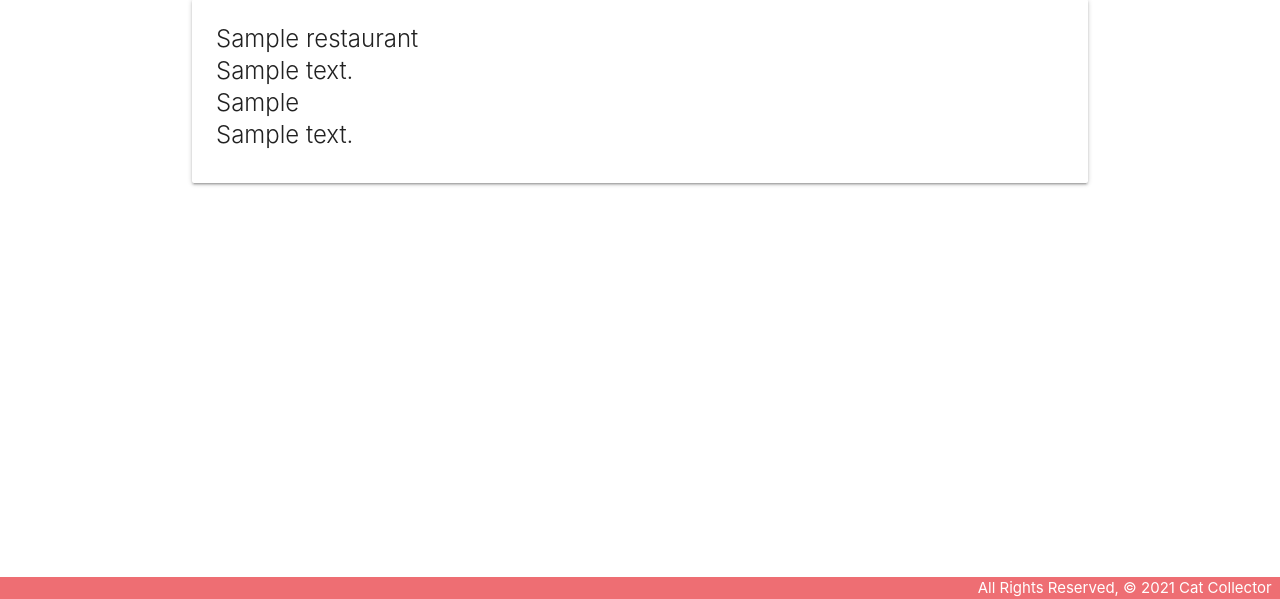
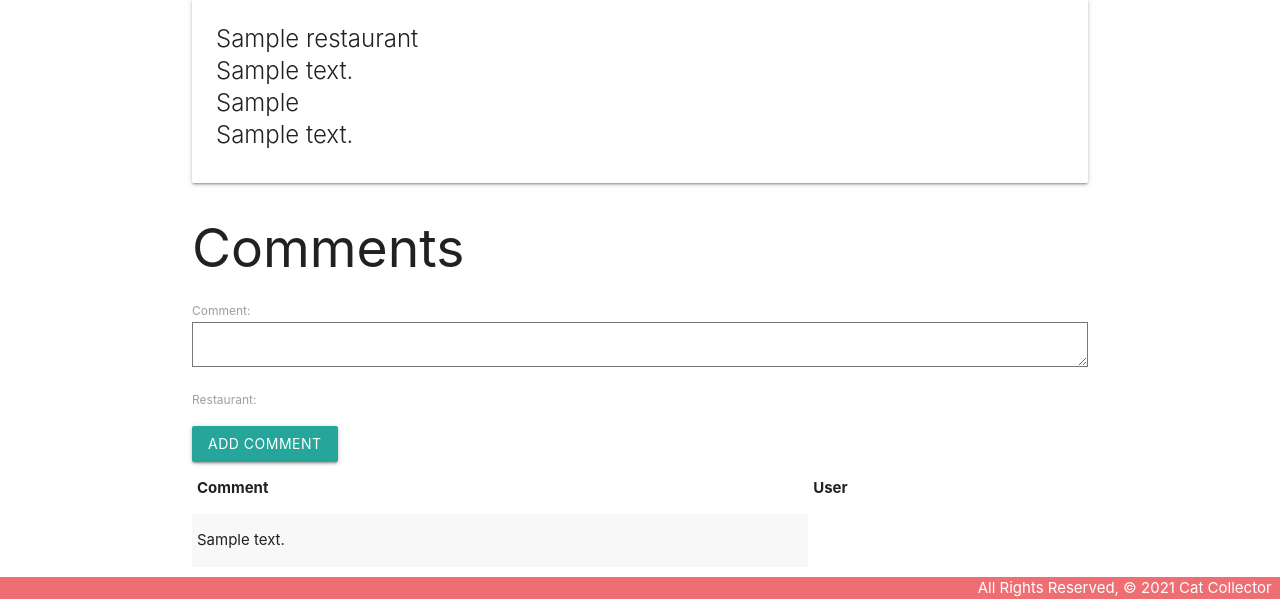
Before and after one commit to nsaltamachia/p3, a Django app: page /restaurants/1/ in a window 1280 px wide. Shown: the part 201-800 px from the top of the page. Run offline with Django 4.2, Linux system fonts and the light colour scheme; tables that the repository leaves empty hold one stand-in row (values such as "Sample post").

Commit message:
adds comment & add comment feature to restuarant details template

```diff
--- a/main_app/admin.py
+++ b/main_app/admin.py
@@ -1,5 +1,6 @@
 from django.contrib import admin
-from .models import Restaurant
+from .models import Restaurant, Comment
 
 # Register your models here.
 admin.site.register(Restaurant)
+admin.site.register(Comment)
--- /dev/null
+++ b/main_app/forms.py
@@ -0,0 +1,7 @@
+from django.forms import ModelForm
+from .models import Comment
+
+class CommentForm(ModelForm):
+    class Meta:
+        model = Comment
+        fields = '__all__'
--- a/main_app/models.py
+++ b/main_app/models.py
@@ -18,14 +18,7 @@
 
 class Comment(models.Model):
     comment = models.TextField(max_length=400)
-    created_at = models.DateTimeField(auto_now_add=True)
     restaurant = models.ForeignKey(Restaurant, on_delete=models.CASCADE)
-    user = models.ForeignKey(User, on_delete=models.CASCADE)
-
-    upvotes = models.IntegerField(default=0)
 
     def __str__(self):
-        return f"Comment by {self.user} on {self.post}"
-
-    class Meta:
-        ordering = ['-date']
+        return f"{self.id}"
--- a/main_app/templates/restaurants/detail.html
+++ b/main_app/templates/restaurants/detail.html
@@ -1,6 +1,7 @@
 {% extends 'base.html' %}
 {% block content %}
 
+<!-- DETAILS SECTION -->
 <h1>Restaurant Details</h1>
 
 <div class="card">
@@ -13,5 +14,32 @@
             </div>
     </div>
 </div>
+<!-- COMMENTS SECTION -->
+<h2>Comments</h2>
+
+<div class="col s6">
+    <form action="{% url 'add_comment' restaurant.id %}" method="POST">
+    {% csrf_token %}
+    <!-- Render the inputs -->
+    {{ comment_form.as_p }}
+    <input type="submit" class="btn" value="Add Comment">
+  </form>
+    <table class="striped">
+      <thead>
+        <tr><th>Comment</th><th>User</th></tr>
+      </thead>
+      <tbody>
+        {% for comment in restaurant.comment_set.all %}
+          <tr>
+            <td>{{comment.comment}}</td>
+
+          </tr>
+        {% endfor %}
+      </tbody>
+    </table>
+  </div>
+
+
+
 
 {% endblock %}
--- a/main_app/urls.py
+++ b/main_app/urls.py
@@ -7,4 +7,5 @@
   path('restaurants/', views.restaurants_index, name='index'),
   path('restaurants/create/', views.RestaurantCreate.as_view(), name='restaurants_create'),
   path('restaurants/<int:restaurant_id>/', views.restaurant_detail, name='detail'),
+  path('restaurants/<int:restaurant_id>/add_comment/', views.add_comment, name='add_comment'),
 ]
--- a/main_app/views.py
+++ b/main_app/views.py
@@ -1,7 +1,7 @@
-from django.shortcuts import render
+from django.shortcuts import render, redirect
 from .models import Restaurant
 from django.views.generic.edit import CreateView, DeleteView, UpdateView
-
+from .forms import CommentForm
 
 # Create your views here.
 def home(request):
@@ -27,6 +27,15 @@
 
 def restaurant_detail(request, restaurant_id):
     restaurant = Restaurant.objects.get(id=restaurant_id)
+    comment_form = CommentForm()
     return render(request, 'restaurants/detail.html', {
-        'restaurant': restaurant
+        'restaurant': restaurant, 'comment_form' : comment_form
     })
+
+def add_comment(request, restaurant_id):
+  form = CommentForm(request.POST)
+  if form.is_valid():
+     new_comment = form.save(commit=False)
+     new_comment.restaurant_id = restaurant_id
+     new_comment.save()
+  return redirect('detail', restaurant_id=restaurant_id)
```
Also changed, not shown: main_app/migrations/0003_remove_comment_user.py (added), main_app/migrations/0004_remove_comment_created_at.py (added), main_app/migrations/0005_remove_comment_upvotes.py (added).
